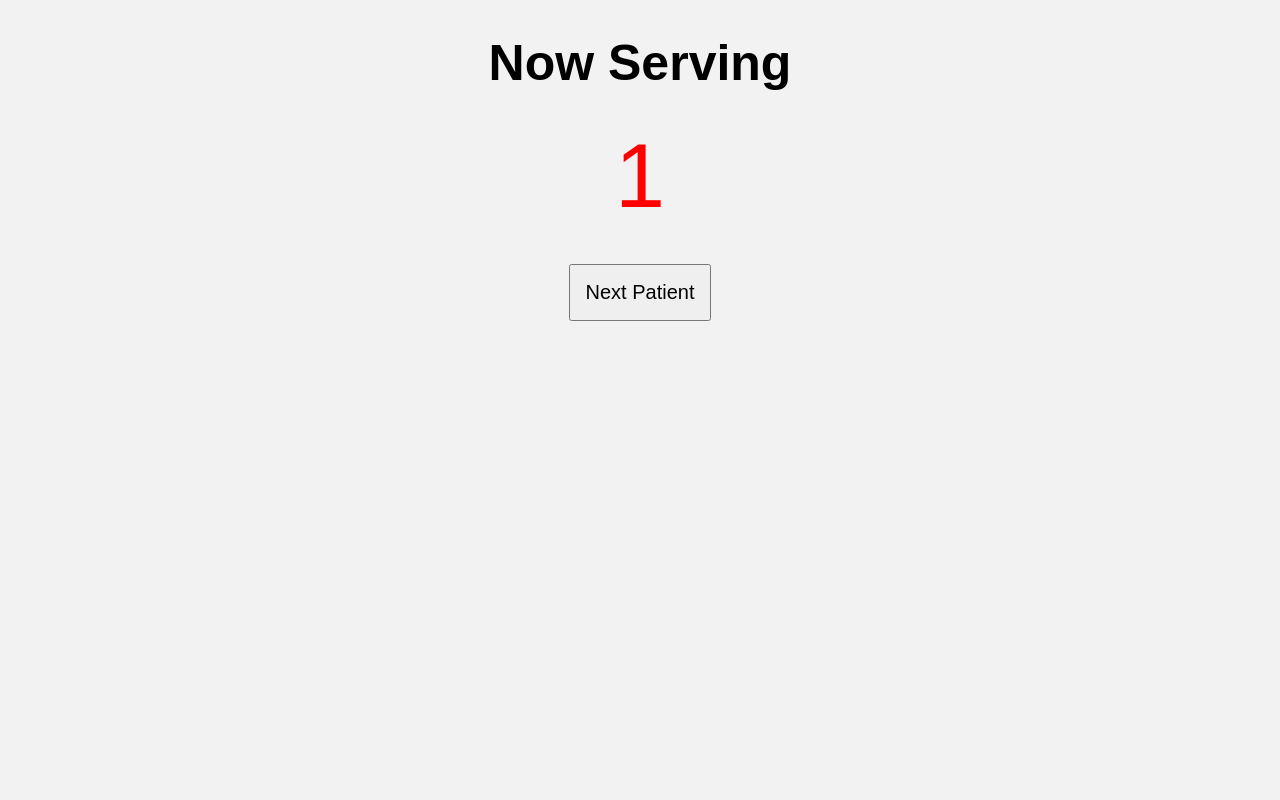
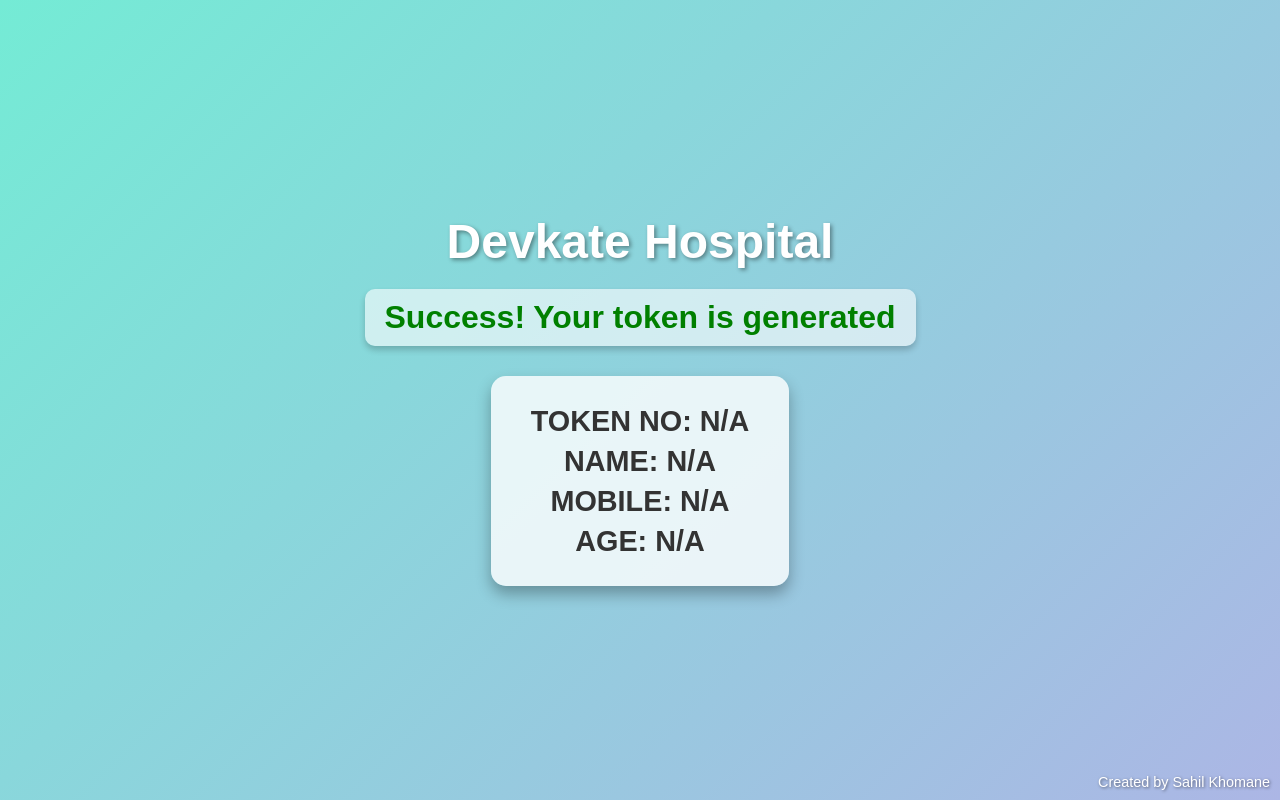
Before and after one commit to sahilkhomane/hospital-token, a plain HTML site: page display.html in a window 1280 px wide. Drawn offline with Linux system fonts and the light colour scheme.

Commit message:
Update display.html

```diff
--- a/display.html
+++ b/display.html
@@ -1,63 +1,92 @@
 <!DOCTYPE html>
-<html>
-
+<html lang="en">
 <head>
-<title>Hospital Token Display</title>
-
+<meta charset="UTF-8">
+<meta name="viewport" content="width=device-width, initial-scale=1.0">
+<title>Token Display</title>
 <style>
-
-body{
-font-family: Arial;
-text-align:center;
-background:#f2f2f2;
+body {
+  font-family: Arial, sans-serif;
+  display:flex;
+  flex-direction:column;
+  justify-content:center;
+  align-items:center;
+  min-height:100vh;
+  margin:0;
+  background: linear-gradient(135deg, #74ebd5, #ACB6E5); /* gradient background */
+  color: #333;
+  text-align:center;
 }
 
-h1{
-font-size:50px;
+#hospital-name {
+  font-size: 3rem;
+  font-weight:bold;
+  margin-bottom:20px;
+  color: #fff;
+  text-shadow: 2px 2px 4px rgba(0,0,0,0.4);
 }
 
-.token{
-font-size:90px;
-color:red;
+#success-msg {
+  font-size:2rem;
+  font-weight:bold;
+  margin-bottom:30px;
+  padding: 10px 20px;
+  border-radius: 10px;
+  background-color: rgba(255,255,255,0.6);
+  box-shadow: 0 4px 6px rgba(0,0,0,0.2);
+  color: green;
 }
 
-button{
-padding:15px;
-font-size:20px;
+#token-card {
+  background-color: rgba(255,255,255,0.8);
+  padding: 25px 40px;
+  border-radius: 15px;
+  box-shadow: 0 8px 15px rgba(0,0,0,0.3);
+  font-size:1.8rem;
+  font-weight:bold;
+  line-height:2.5rem;
 }
 
+#footer {
+  position:fixed;
+  bottom:10px;
+  right:10px;
+  font-size:0.9rem;
+  color:#fff;
+  text-shadow: 1px 1px 3px rgba(0,0,0,0.5);
+}
 </style>
-
 </head>
-
 <body>
 
-<h1>Now Serving</h1>
-
-<div class="token" id="currentToken">1</div>
-
-<br><br>
-
-<button onclick="nextToken()">Next Patient</button>
+<div id="hospital-name">Devkate Hospital</div>
+<div id="success-msg"></div>
+<div id="token-card" id="token-info"></div>
+<div id="footer">Created by Sahil Khomane</div>
 
 <script>
+// Fetch form data
+const formData = JSON.parse(localStorage.getItem('formData') || '{}');
+const tokenNumber = formData.tokenNumber || "N/A";
+const name = formData.name || "N/A";
+const mobile = formData.mobile || "N/A";
+const age = formData.age || "N/A";
+const alreadyReceived = formData.alreadyReceived;
 
-let current = localStorage.getItem("currentToken") || 1;
+// Set success message
+document.getElementById('success-msg').innerText = alreadyReceived ? "You have already received the token" : "Success! Your token is generated";
+document.getElementById('success-msg').style.color = alreadyReceived ? "red" : "green";
 
-document.getElementById("currentToken").innerText = current;
+// Display info vertically
+document.getElementById('token-card').innerHTML =
+  `TOKEN NO: ${tokenNumber}<br>
+   NAME: ${name}<br>
+   MOBILE: ${mobile}<br>
+   AGE: ${age}`;
 
-function nextToken(){
-
-current++;
-
-localStorage.setItem("currentToken", current);
-
-document.getElementById("currentToken").innerText = current;
-
-}
-
+// Clear formData after display
+localStorage.removeItem('formData');
 </script>
 
 </body>
-
 </html>
```
